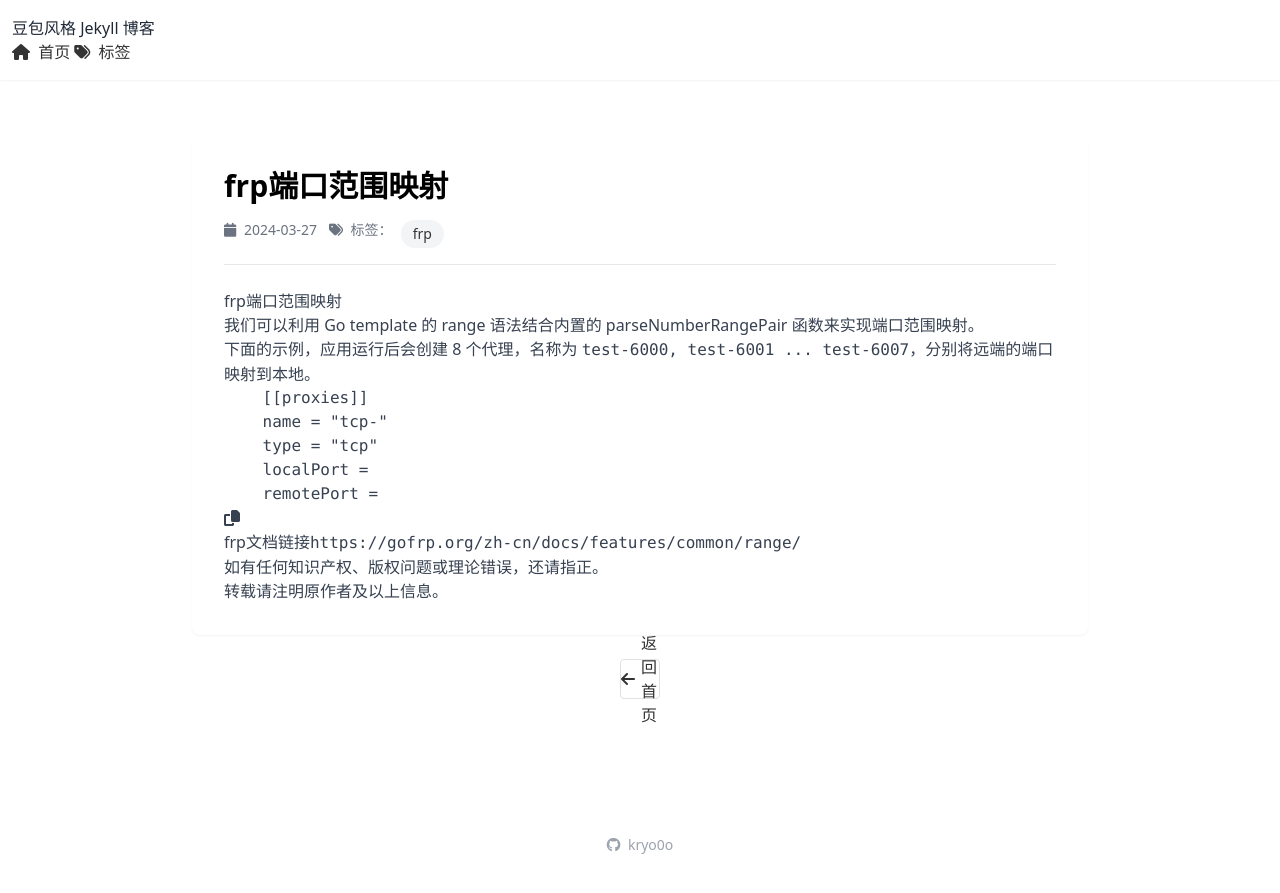
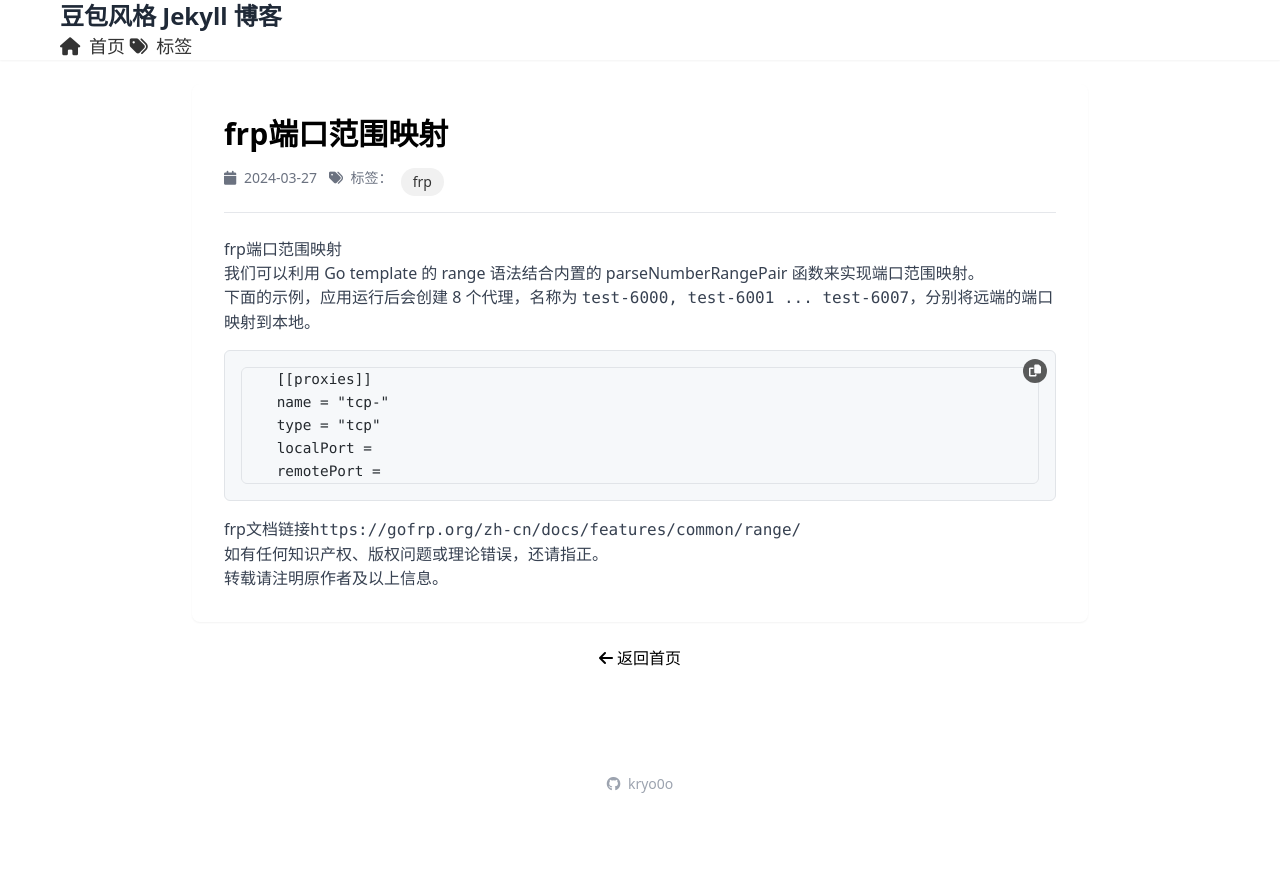
Before and after one commit to kryo0o/kryo0o.github.io, a Jekyll site: the page built from _posts/2024-04-17-frp端口范围映射.md, in a window 1280 px wide. Shown: the top 893 px of the page. Built offline with Jekyll 4.4.1, drawn with Linux system fonts in a browser that asks for light colours; nearby versions of some CDN libraries.

Commit message:
修复页面宽度+代码框+标签功能

```diff
--- a/_config.yml
+++ b/_config.yml
@@ -1,4 +1,3 @@
-# 基础配置（Jekyll 3.10.0 兼容）
 title: 豆包风格 Jekyll 博客
 email: wpforwg@gmail.com
 description: "基于 Jekyll + GitHub Pages 构建的博客"
@@ -6,27 +5,23 @@ baseurl: ""
 url: "https://blog.kryoo.de"
 github_username: kryo0o
 
-# 构建核心配置
 markdown: kramdown
 highlighter: rouge
 permalink: /posts/:title/
 timezone: Asia/Shanghai
 safe: true
 lsi: false
-theme: jekyll-theme-primer # 保留GitHub Pages默认主题
+theme: jekyll-theme-primer
 
-# 分页（Jekyll 3.10.0 仅支持简单分页）
 paginate: 10
 paginate_path: "/page/:num/"
 
-# 仅保留GitHub Pages官方支持的插件（避免兼容问题）
 plugins:
   - jekyll-paginate
   - jekyll-feed
   - jekyll-seo-tag
   - jekyll-github-metadata
 
-# Kramdown/Rouge 兼容配置（移除line_width等不兼容项）
 kramdown:
   input: GFM
   syntax_highlighter: rouge
@@ -39,7 +34,6 @@ kramdown:
   footnote_nr: 1
   entity_output: as_char
 
-# Banner配置（简化，避免Liquid解析错误）
 banner:
   image: "https://picsum.photos/1920/500"
   title: "技术笔记与实用教程"
--- a/_includes/header.html
+++ b/_includes/header.html
@@ -1,13 +1,14 @@
 <header class="sticky top-0 bg-white shadow-sm mb-6">
-  <div class="container-lg mx-auto px-3 py-4 d-flex flex-wrap justify-between align-items-center">
-    <a href="{{ '/' | relative_url }}" class="f00-light text-gray-800 text-decoration-none">
+  <!-- 容器改为container-main，限制最大宽度1200px -->
+  <div class="container-main px-3 py-4 d-flex flex-wrap justify-between align-items-center">
+    <a href="{{ '/' | relative_url }}" class="text-2xl font-bold text-gray-800 text-decoration-none">
       {{ site.title }}
     </a>
     <div class="d-flex gap-6">
-      <a href="{{ '/' | relative_url }}" class="nav-btn f1-light">
+      <a href="{{ '/' | relative_url }}" class="nav-btn text-lg">
         <i class="fa-solid fa-home mr-1"></i> 首页
       </a>
-      <a href="{{ '/tags.html' | relative_url }}" class="nav-btn f1-light">
+      <a href="{{ '/tags.html' | relative_url }}" class="nav-btn text-lg">
         <i class="fa-solid fa-tags mr-1"></i> 标签
       </a>
     </div>
--- a/_layouts/default.html
+++ b/_layouts/default.html
@@ -6,165 +6,183 @@
   <title>{% if page.title %}{{ page.title }}{% else %}{{ site.title }}{% endif %}</title>
   <script src="https://cdn.tailwindcss.com"></script>
   <link rel="stylesheet" href="https://cdnjs.cloudflare.com/ajax/libs/font-awesome/6.4.0/css/all.min.css">
-  <!-- 高优先级样式（覆盖主题默认样式） -->
   <style>
-    /* 重置主题默认代码样式 */
-    body .markdown-body .code-block,
-    body .markdown-body .highlight,
-    body .markdown-body .highlight pre,
-    body .markdown-body .highlight code {
-      background: #f6f8fa;
-      color: #24292e;
-      border: none;
-      outline: none;
-      box-shadow: none;
-      border-radius: 4px;
-      padding: 0.4rem;
-      margin: 0.5rem 0;
-      max-width: 100%;
-      overflow-x: auto;
-      position: relative;
-      font-size: 0.9rem;
-      line-height: 1.6;
-      white-space: pre-wrap;
-      word-wrap: break-word;
-      word-break: break-all;
+    /* ========== 核心：页面宽度修复（非全屏，最大1200px居中） ========== */
+    .container-main {
+      max-width: 1200px !important; /* 桌面端最大宽度 */
+      width: 100% !important;
+      margin: 0 auto !important;
+      padding: 0 20px !important;
     }
-    /* 代码内容无额外间距 */
-    body .markdown-body .highlight pre,
-    body .markdown-body .highlight code {
-      padding: 0;
-      margin: 0;
-      background: transparent;
+
+    /* ========== 代码框修复（明显边框+背景） ========== */
+    .code-block, .highlight {
+      background: #f6f8fa !important;
+      color: #24292e !important;
+      border: 1px solid #e1e4e8 !important; /* 明显边框 */
+      border-radius: 6px !important;
+      padding: 1rem !important; /* 充足内边距 */
+      margin: 1rem 0 !important;
+      max-width: 100% !important;
+      overflow-x: auto !important;
+      position: relative !important;
+      font-size: 0.9rem !important;
+      line-height: 1.6 !important;
+      white-space: pre-wrap !important;
+      word-wrap: break-word !important;
+      word-break: break-all !important;
     }
-    /* 复制按钮（深灰色，高优先级） */
-    body .markdown-body .copy-btn {
-      position: absolute;
-      top: 4px;
-      right: 4px;
-      width: 24px;
-      height: 24px;
-      border-radius: 50%;
-      background: #333;
-      border: none;
-      color: #fff;
-      cursor: pointer;
-      display: flex;
-      align-items: center;
-      justify-content: center;
-      z-index: 999;
-      padding: 0;
-      font-size: 12px;
-      opacity: 0.8;
+    .highlight pre, .highlight code {
+      background: transparent !important;
+      padding: 0 !important;
+      margin: 0 !important;
     }
-    body .markdown-body .copy-btn:hover {
-      opacity: 1;
-      background: #555;
+
+    /* ========== 复制按钮（深灰色，单按钮） ========== */
+    .copy-btn {
+      position: absolute !important;
+      top: 8px !important;
+      right: 8px !important;
+      width: 24px !important;
+      height: 24px !important;
+      border-radius: 50% !important;
+      background: #333 !important;
+      border: none !important;
+      color: #fff !important;
+      cursor: pointer !important;
+      display: flex !important;
+      align-items: center !important;
+      justify-content: center !important;
+      z-index: 999 !important;
+      padding: 0 !important;
+      font-size: 12px !important;
+      opacity: 0.8 !important;
     }
-    body .markdown-body .copy-btn.copied {
-      background: #52c41a;
+    .copy-btn:hover {
+      opacity: 1 !important;
+      background: #555 !important;
     }
-    body .markdown-body .copy-btn i {
-      margin: 0;
-      font-size: 12px;
+    .copy-btn.copied {
+      background: #52c41a !important;
     }
-    /* Banner样式 */
-    .banner-container {
-      max-width: 768px; /* 和GitHub Primer主题文章宽度一致 */
-      margin: 0 auto 2rem auto;
-      width: 100%;
-    }
+
+    /* ========== Banner样式（适配宽度） ========== */
     .banner {
-      width: 100%;
-      height: 300px;
-      background: url('{{ site.banner.image }}') no-repeat center center;
-      background-size: cover;
-      display: flex;
-      align-items: center;
-      justify-content: center;
-      color: white;
-      text-shadow: 0 2px 4px rgba(0,0,0,0.6);
-      border-radius: 8px;
+      width: 100% !important;
+      height: 300px !important;
+      background: url('{{ site.banner.image }}') no-repeat center center !important;
+      background-size: cover !important;
+      display: flex !important;
+      align-items: center !important;
+      justify-content: center !important;
+      color: white !important;
+      text-shadow: 0 2px 4px rgba(0,0,0,0.6) !important;
+      border-radius: 8px !important;
+      margin-bottom: 2rem !important;
     }
     .banner-content {
-      text-align: center;
-      padding: 0 1rem;
+      text-align: center !important;
+      padding: 0 1rem !important;
     }
-    /* 导航/标签样式 */
+
+    /* ========== 标签样式（参考你的tags.html） ========== */
+    #tag_cloud {
+      text-align: center !important;
+      padding: 20px 0 !important;
+    }
+    #tag_cloud a {
+      display: inline-block !important;
+      margin: 0 10px 10px 0 !important;
+      padding: 3px 10px !important;
+      border-radius: 4px !important;
+      background: #f5f5f5 !important;
+      color: #333 !important;
+      text-decoration: none !important;
+      transition: all 0.3s !important;
+    }
+    #tag_cloud a:hover {
+      background: #337ab7 !important;
+      color: white !important;
+    }
+    #tag_cloud a[rel="1"] { font-size: 12px !important; }
+    #tag_cloud a[rel="2"] { font-size: 14px !important; }
+    #tag_cloud a[rel="3"] { font-size: 16px !important; }
+    #tag_cloud a[rel="4"] { font-size: 18px !important; }
+    #tag_cloud a[rel="5"] { font-size: 20px !important; }
+    #tag_cloud a[rel="6"] { font-size: 22px !important; }
+    #tag_cloud a[rel="7"] { font-size: 24px !important; }
+    #tag_cloud a[rel="8"] { font-size: 26px !important; }
+    #tag_cloud a[rel="9"] { font-size: 28px !important; }
+    #tag_cloud a[rel="10"] { font-size: 30px !important; }
+
+    .one-tag-list {
+      margin-bottom: 30px !important;
+      padding: 20px !important;
+      background: #fff !important;
+      border-radius: 4px !important;
+      box-shadow: 0 1px 3px rgba(0,0,0,0.1) !important;
+    }
+    .listing-seperator {
+      display: block !important;
+      font-size: 18px !important;
+      margin: 20px 0 !important;
+      padding-bottom: 10px !important;
+      border-bottom: 1px solid #eee !important;
+      color: #333 !important;
+    }
+    .tag-comments {
+      margin: 20px 0 !important;
+      padding: 10px 20px !important;
+      background: #f9f9f9 !important;
+      border-left: 4px solid #337ab7 !important;
+      color: #666 !important;
+    }
+
+    /* ========== 通用样式 ========== */
     .nav-btn {
-      color: #333;
-      transition: color 0.2s ease;
-      text-decoration: none;
+      color: #333 !important;
+      transition: color 0.2s ease !important;
+      text-decoration: none !important;
     }
     .nav-btn:hover {
-      color: #555;
-      text-decoration: none;
+      color: #555 !important;
     }
     .tag-item {
-      padding: 0.25rem 0.75rem;
-      border-radius: 999px;
-      font-size: 0.875rem;
-      cursor: pointer;
-      transition: background 0.2s ease;
-      color: #333;
-      background: #f1f1f1;
-      text-decoration: none;
+      padding: 0.25rem 0.75rem !important;
+      border-radius: 999px !important;
+      font-size: 0.875rem !important;
+      cursor: pointer !important;
+      transition: background 0.2s ease !important;
+      color: #333 !important;
+      background: #f1f1f1 !important;
+      text-decoration: none !important;
     }
     .tag-item:hover {
-      background: #e1e1e1;
-      text-decoration: none;
-    }
-    .page-item {
-      width: 40px;
-      height: 40px;
-      display: flex;
-      align-items: center;
-      justify-content: center;
-      border-radius: 4px;
-      border: 1px solid #e1e1e1;
-      cursor: pointer;
-      transition: all 0.2s ease;
-      color: #333;
-      text-decoration: none;
-    }
-    .page-item:hover {
-      border-color: #555;
-      color: #555;
-    }
-    .page-active {
-      background: #333;
-      color: white;
-      border-color: #333;
-    }
-    .page-active:hover {
-      background: #555;
-      border-color: #555;
+      background: #e1e1e1 !important;
     }
   </style>
 </head>
 <body>
   {% include header.html %}
-  <main class="container-lg px-3 py-8 mx-auto">
+  <!-- 核心：容器改为container-main，限制最大宽度1200px -->
+  <main class="container-main py-8">
     {{ content }}
   </main>
   {% include footer.html %}
 
-  <!-- 复制按钮脚本（简化，兼容Jekyll 3.10.0） -->
+  <!-- 复制按钮脚本 -->
   <script>
     document.addEventListener('DOMContentLoaded', function() {
-      // 仅选择最外层代码块
       const codeBlocks = document.querySelectorAll('.highlight:not(.highlight .highlight)');
       codeBlocks.forEach(block => {
         if (block.dataset.copyBtnAdded) return;
         block.dataset.copyBtnAdded = 'true';
 
-        // 创建复制按钮
         const copyBtn = document.createElement('button');
         copyBtn.className = 'copy-btn';
         copyBtn.innerHTML = '<i class="fa-solid fa-copy"></i>';
         block.appendChild(copyBtn);
 
-        // 复制逻辑
         copyBtn.addEventListener('click', function() {
           const codeEl = block.querySelector('code');
           const code = codeEl ? codeEl.textContent.trim() : block.textContent.trim();
```
Also changed, not shown: index.html (+9 -12 lines), tags.html (+31 -48 lines).
